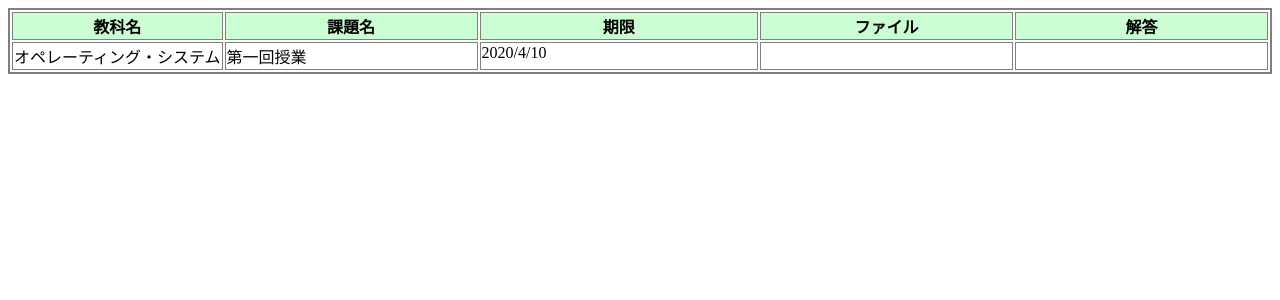
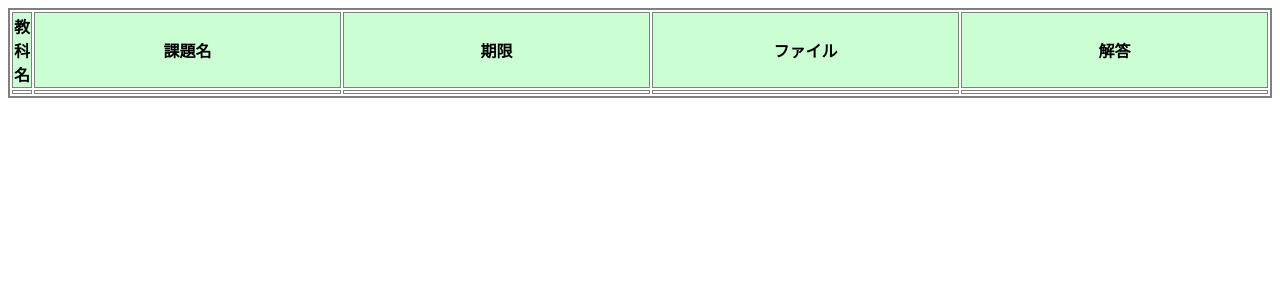
Before and after one commit to carina11/assignmentShare, a Flask app: page / in a window 1280 px wide. Shown: the top 300 px of the page. Run offline with Flask 2, Linux system fonts and the light colour scheme; lists and menus that the app fills with data are empty.

Commit message:
jsを追加してるとこ

```diff
--- a/app/templates/table.html
+++ b/app/templates/table.html
@@ -12,10 +12,22 @@
     <th bgcolor="#CBFFD3" width="500"><font color="#000000">ファイル</font></th>
     <th bgcolor="#CBFFD3" width="500"><font color="#000000">解答</font></th>
     </tr>
+    <script>
+
+        var myfunc = function () {
+            var subject = "オペレーティング・システム";
+            var name = "第一回授業";
+            var date = "2020/4/10";
+            var file = "オペレーティング・システム";
+            var anser = "オペレーティング・システム";
+        }
+
+
+    </script>
     <tr>
-    <td bgcolor="#FFFFFF" align="right" nowrap>オペレーティング・システム</td>
-    <td bgcolor="#FFFFFF" valign="top" width="500">第一回授業</td>
-    <td bgcolor="#FFFFFF" valign="top" width="500">2020/4/10</td>
+    <td bgcolor="#FFFFFF" align="right" nowrap></td>
+    <td bgcolor="#FFFFFF" valign="top" width="500"></td>
+    <td bgcolor="#FFFFFF" valign="top" width="500"></td>
     <td bgcolor="#FFFFFF" valign="top" width="500"></td>
     <td bgcolor="#FFFFFF" valign="top" width="500"></td>
     </tr>
```
